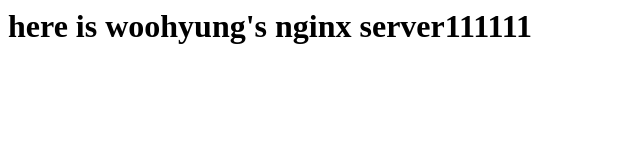
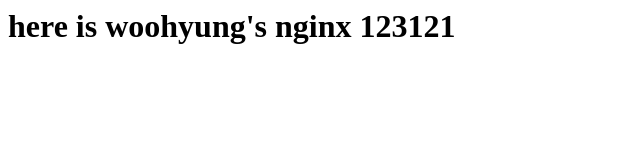
Before and after one commit to woohyungchoi/history, a plain HTML site: page nginx/index.html in a window 1280 px wide. Shown: the whole page, without its empty margins (0-640 px from the left). Drawn offline with Linux system fonts and the light colour scheme.

Commit message:
12341245

```diff
--- a/nginx/index.html
+++ b/nginx/index.html
@@ -1 +1 @@
-<h1>here is woohyung's nginx server111111</h1>
+<h1>here is woohyung's nginx 123121</h1>
```
